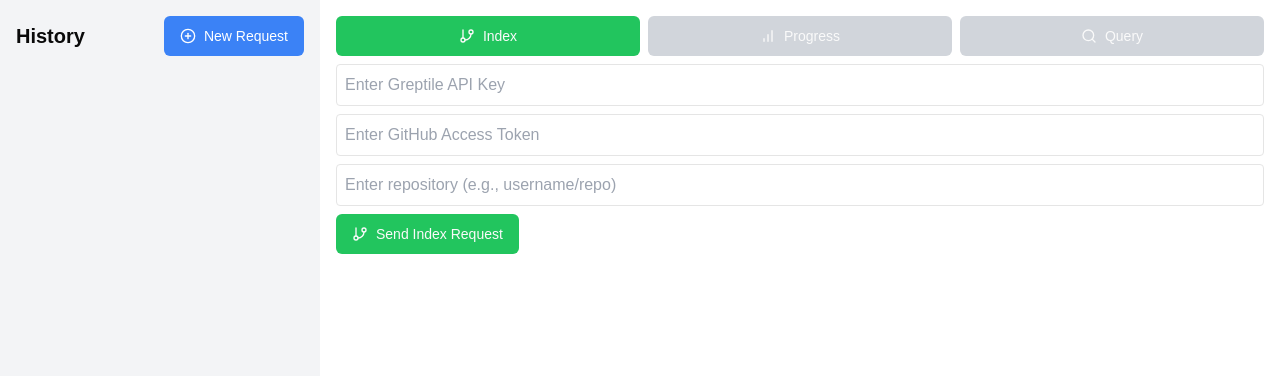
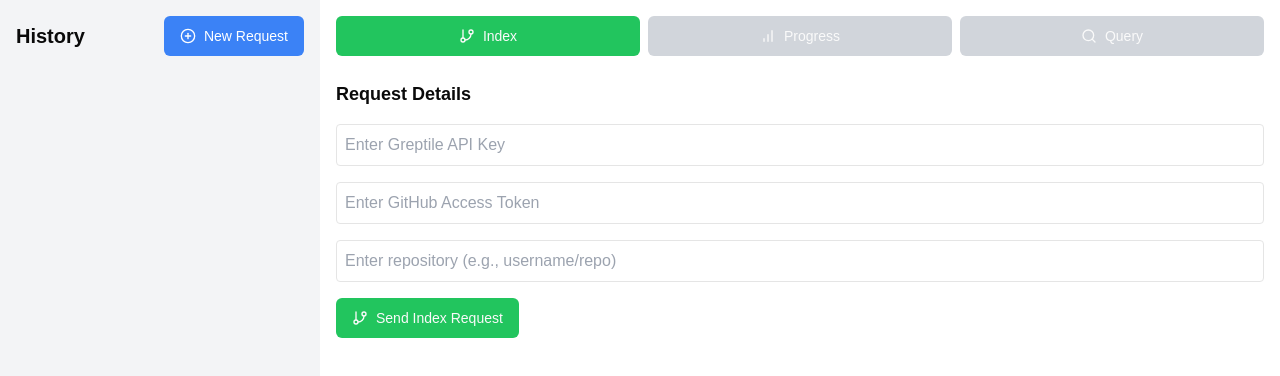
Before and after one commit to achen2089/greptile-playground, a Next.js app: page /playground in a window 1280 px wide. Shown: the top 376 px of the page. Built offline with nearby package versions, Linux system fonts and the light colour scheme.

Commit message:
validation and header

```diff
--- a/components/playground-component.tsx
+++ b/components/playground-component.tsx
@@ -23,9 +23,37 @@ export default function PlaygroundComponent() {
   const [isLoading, setIsLoading] = useState(false);
   const [greptileApiKey, setGreptileApiKey] = useState('');
   const [githubAccessToken, setGithubAccessToken] = useState('');
+  const [errors, setErrors] = useState<{[key: string]: string}>({});
+
+  const validateInputs = () => {
+    const newErrors: {[key: string]: string} = {};
+
+    if (!greptileApiKey.trim()) {
+      newErrors.greptileApiKey = 'Greptile API Key is required';
+    }
+
+    if (!githubAccessToken.trim()) {
+      newErrors.githubAccessToken = 'GitHub Access Token is required';
+    }
+
+    if (!repository.trim()) {
+      newErrors.repository = 'Repository is required';
+    } else if (!/^[A-Za-z0-9_.-]+\/[A-Za-z0-9_.-]+$/.test(repository.trim())) {
+      newErrors.repository = 'Invalid repository format. Use username/repo';
+    }
+
+    if (action === 'query' && !query.trim()) {
+      newErrors.query = 'Query is required for query action';
+    }
+
+    setErrors(newErrors);
+    return Object.keys(newErrors).length === 0;
+  };
 
   const handleSubmit = async (e: React.FormEvent) => {
     e.preventDefault();
+    if (!validateInputs()) return;
+
     setIsLoading(true);
 
     try {
@@ -95,10 +123,12 @@ export default function PlaygroundComponent() {
     setRepository('');
     setQuery('');
     setAction('index');
+    setErrors({});
   };
 
   const handleActionChange = (newAction: 'index' | 'progress' | 'query') => {
     setAction(newAction);
+    setErrors({});
   };
 
   const handleDeleteHistoryItem = (id: number) => {
@@ -126,11 +156,11 @@ export default function PlaygroundComponent() {
               selectedItem?.id === item.id ? 'bg-blue-200' : 'bg-white'
             }`}
           >
-            <div className="flex justify-between items-center">
             <div
-                className={`${getActionColor(item.action)} text-white text-xs font-bold px-2 py-1 rounded-full mb-1 inline-block flex items-center`}
+                className="flex justify-between items-center"
                 onClick={() => handleHistoryItemClick(item)}
             >
+              <div className={`${getActionColor(item.action)} text-white text-xs font-bold px-2 py-1 rounded-full mb-1 inline-block flex items-center`}>
                 {item.action === 'index' && <GitBranch className="w-3 h-3 mr-1" />}
                 {item.action === 'progress' && <BarChart className="w-3 h-3 mr-1" />}
                 {item.action === 'query' && <Search className="w-3 h-3 mr-1" />}
@@ -153,7 +183,7 @@ export default function PlaygroundComponent() {
       {/* Main Playground Area */}
       <div className="flex-1 p-4 overflow-y-auto">
         <form onSubmit={handleSubmit} className="mb-4">
-          <div className="flex space-x-2 mb-2">
+          <div className="flex space-x-2 mb-6">
             <Button
               type="button"
               onClick={() => handleActionChange('index')}
@@ -179,35 +209,48 @@ export default function PlaygroundComponent() {
               Query
             </Button>
           </div>
+          <h3 className="text-lg font-semibold mb-4">Request Details</h3>
+          <div className="mb-4">
             <input
               type="text"
               value={greptileApiKey}
               onChange={(e) => setGreptileApiKey(e.target.value)}
-            className="w-full p-2 border rounded mb-2"
+              className={`w-full p-2 border rounded ${errors.greptileApiKey ? 'border-red-500' : ''}`}
               placeholder="Enter Greptile API Key"
             />
+            {errors.greptileApiKey && <p className="text-red-500 text-sm mt-1">{errors.greptileApiKey}</p>}
+          </div>
+          <div className="mb-4">
             <input
               type="text"
               value={githubAccessToken}
               onChange={(e) => setGithubAccessToken(e.target.value)}
-            className="w-full p-2 border rounded mb-2"
+              className={`w-full p-2 border rounded ${errors.githubAccessToken ? 'border-red-500' : ''}`}
               placeholder="Enter GitHub Access Token"
             />
+            {errors.githubAccessToken && <p className="text-red-500 text-sm mt-1">{errors.githubAccessToken}</p>}
+          </div>
+          <div className="mb-4">
             <input
               type="text"
               value={repository}
               onChange={(e) => setRepository(e.target.value)}
-            className="w-full p-2 border rounded mb-2"
+              className={`w-full p-2 border rounded ${errors.repository ? 'border-red-500' : ''}`}
               placeholder="Enter repository (e.g., username/repo)"
             />
+            {errors.repository && <p className="text-red-500 text-sm mt-1">{errors.repository}</p>}
+          </div>
           {action === 'query' && (
+            <div className="mb-4">
               <textarea
                 value={query}
                 onChange={(e) => setQuery(e.target.value)}
-              className="w-full p-2 border rounded mb-2"
+                className={`w-full p-2 border rounded ${errors.query ? 'border-red-500' : ''}`}
                 rows={5}
                 placeholder="Enter query"
               />
+              {errors.query && <p className="text-red-500 text-sm mt-1">{errors.query}</p>}
+            </div>
           )}
           <Button type="submit" disabled={isLoading} className={getActionColor(action)}>
             {isLoading ? (
```
Lines whose indentation alone changed are shown as unchanged.
